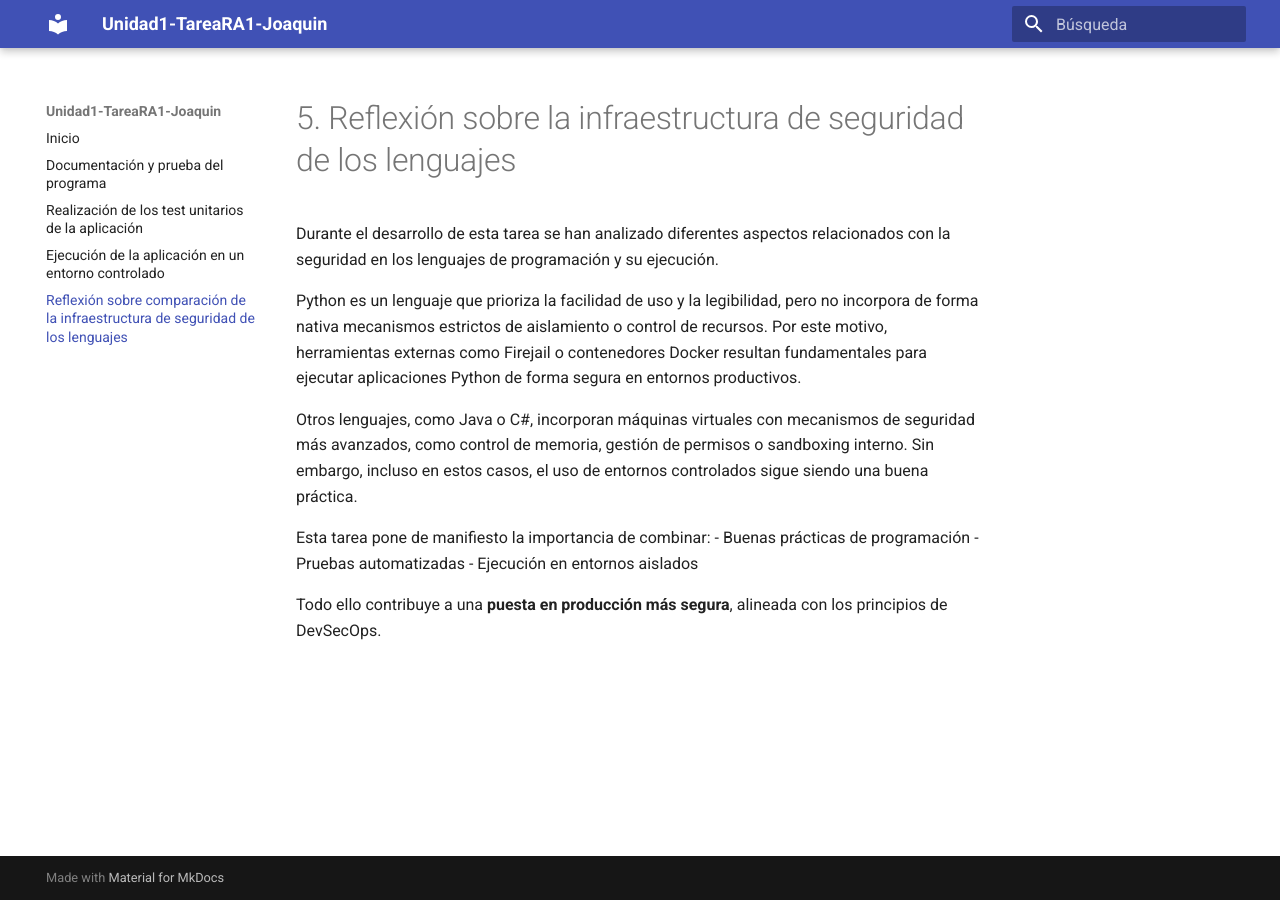
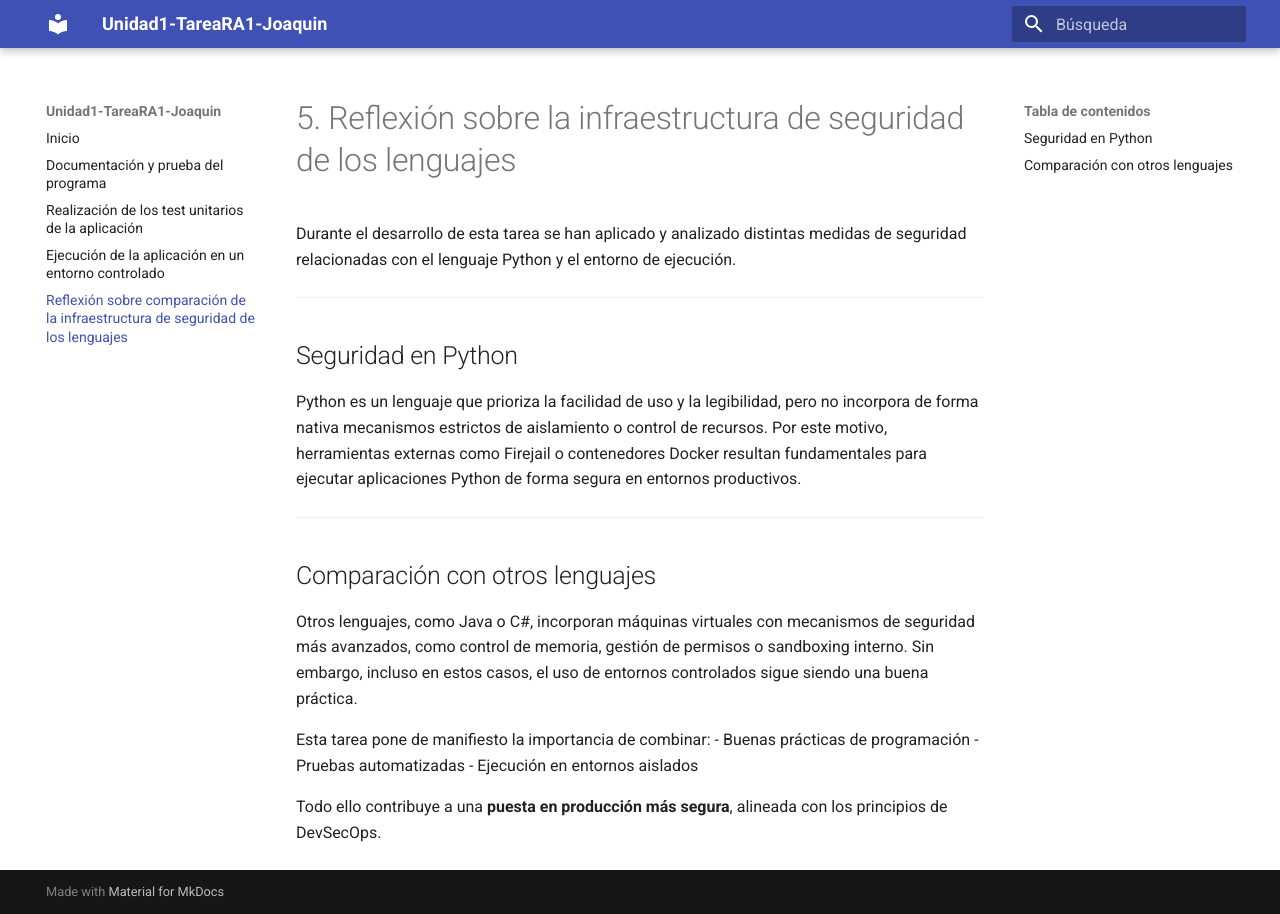
Before and after one commit to JBLeopard/Unidad1-TareaRA1-Joaquin, an MkDocs documentation site: the page built from docs/conclusiones.md, in a window 1280 px wide. Built offline with MkDocs 1.6.1 and Material for MkDocs 9.7.7, drawn with Linux system fonts in a browser that asks for light colours.

Commit message:
Update conclusiones.md

```diff
--- a/docs/conclusiones.md
+++ b/docs/conclusiones.md
@@ -1,8 +1,16 @@
 # 5. Reflexión sobre la infraestructura de seguridad de los lenguajes
 
-Durante el desarrollo de esta tarea se han analizado diferentes aspectos relacionados con la seguridad en los lenguajes de programación y su ejecución.
+Durante el desarrollo de esta tarea se han aplicado y analizado distintas medidas de seguridad relacionadas con el lenguaje Python y el entorno de ejecución.
+
+---
+
+## Seguridad en Python
 
 Python es un lenguaje que prioriza la facilidad de uso y la legibilidad, pero no incorpora de forma nativa mecanismos estrictos de aislamiento o control de recursos. Por este motivo, herramientas externas como Firejail o contenedores Docker resultan fundamentales para ejecutar aplicaciones Python de forma segura en entornos productivos.
+
+---
+
+## Comparación con otros lenguajes
 
 Otros lenguajes, como Java o C#, incorporan máquinas virtuales con mecanismos de seguridad más avanzados, como control de memoria, gestión de permisos o sandboxing interno. Sin embargo, incluso en estos casos, el uso de entornos controlados sigue siendo una buena práctica.
 
```
